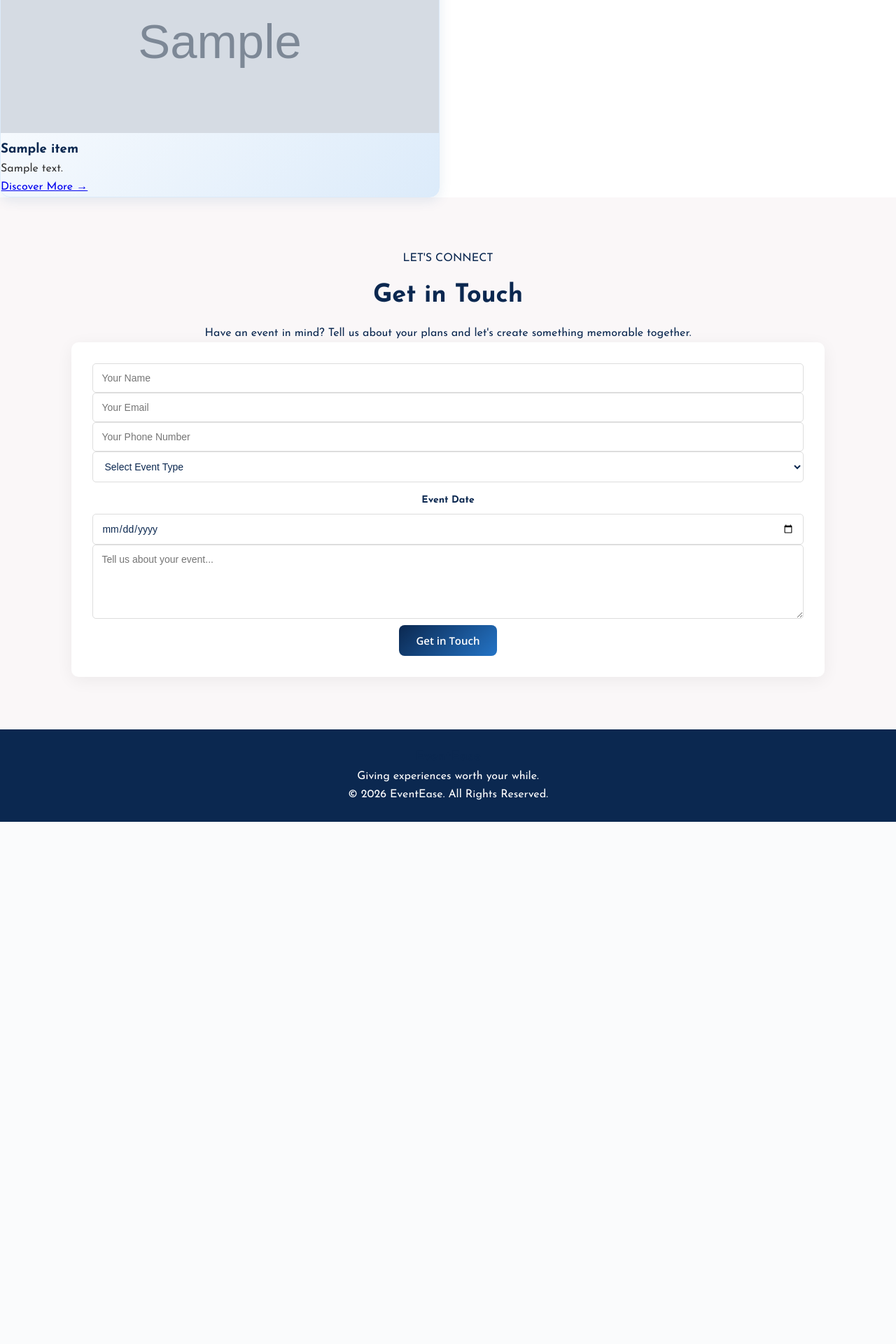
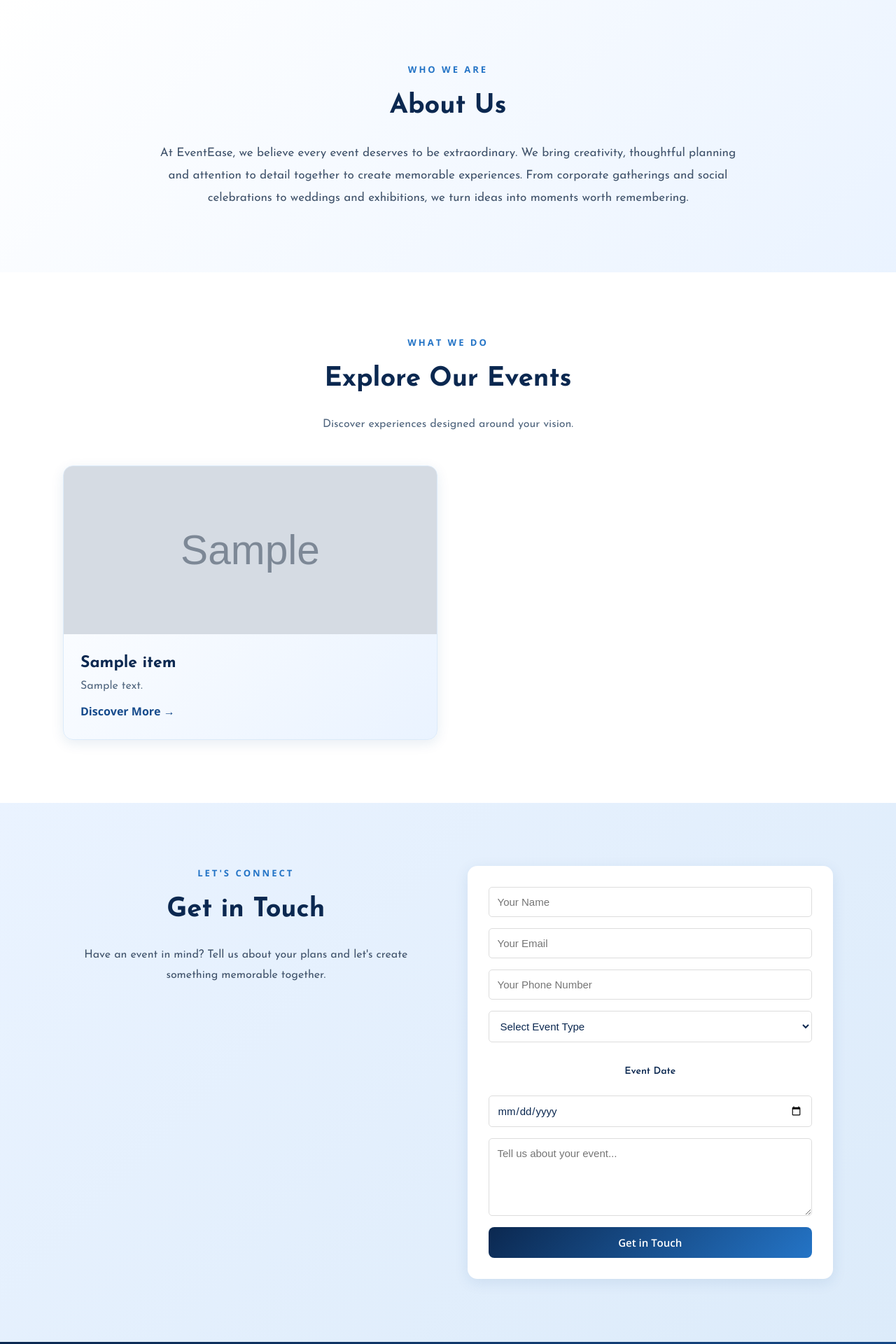
Before and after one commit to catrixcoded/Event-management-system, a Flask app: template templates/index.html in a window 1280 px wide. Shown: the part 801-2721 px from the top of the page at 70% size. Before the commit the page ends 1975 px from the top, so only its background shows below. Run offline with Flask 3, Linux system fonts and the light colour scheme; the template is opened without the code that fills it: most values are stand-ins (such as "Sample title", 1, 10 or a date in 2020); grey boxes marked "Sample" are stand-in pictures.

Commit message:
Update style.css

```diff
--- a/static/style.css
+++ b/static/style.css
@@ -695,3 +695,318 @@ footer {
 html {
     scroll-behavior: smooth;
 }
+/* ==================================
+   EVENTEASE HOMEPAGE REDESIGN
+================================== */
+
+/* Navigation bar */
+.navbar {
+    position: absolute;
+    top: 0;
+    left: 0;
+    width: 100%;
+    box-sizing: border-box;
+    z-index: 10;
+    display: flex;
+    justify-content: space-between;
+    align-items: center;
+    padding: 20px 6%;
+    background: linear-gradient(
+        90deg,
+        rgba(11, 40, 80, 0.95),
+        rgba(22, 75, 140, 0.75)
+    );
+}
+
+.navbar .logo {
+    color: #ffffff;
+    font-family: 'Dancing Script', cursive;
+    font-size: 36px;
+    font-weight: 700;
+    text-decoration: none;
+}
+
+.nav-links {
+    display: flex;
+    align-items: center;
+    gap: 30px;
+}
+
+.nav-links a {
+    color: #ffffff;
+    text-decoration: none;
+    font-family: 'Open Sans', sans-serif;
+    font-weight: 600;
+}
+
+.nav-links a:hover {
+    color: #B9D9FF;
+}
+
+/* Full-screen hero image */
+.main-hero {
+    position: relative;
+    min-height: 100vh;
+    width: 100%;
+    box-sizing: border-box;
+    display: flex;
+    align-items: center;
+    justify-content: center;
+    background-image: url("/static/vangogh-immersive.jpg");
+    background-position: center;
+    background-size: cover;
+    background-repeat: no-repeat;
+}
+
+.hero-overlay {
+    position: absolute;
+    inset: 0;
+    background: linear-gradient(
+        135deg,
+        rgba(5, 25, 55, 0.65),
+        rgba(11, 40, 80, 0.35)
+    );
+}
+
+.hero-content {
+    position: relative;
+    z-index: 2;
+    max-width: 900px;
+    padding: 110px 25px 40px;
+    text-align: center;
+    color: #ffffff;
+}
+
+.hero-small-text {
+    color: #DCEBFA;
+    font-family: 'Open Sans', sans-serif;
+    font-weight: 700;
+    letter-spacing: 4px;
+}
+
+.hero-content h1 {
+    color: #ffffff;
+    font-size: clamp(42px, 6vw, 76px);
+    line-height: 1.15;
+    margin: 20px 0;
+}
+
+.hero-content > p:not(.hero-small-text) {
+    color: #ffffff;
+    font-size: 18px;
+    line-height: 1.7;
+}
+
+.hero-button {
+    display: inline-block;
+    margin-top: 25px;
+    padding: 14px 30px;
+    border-radius: 8px;
+    background: linear-gradient(135deg, #164B8C, #4B9CEB);
+    color: #ffffff;
+    text-decoration: none;
+    font-family: 'Open Sans', sans-serif;
+    font-weight: 700;
+    transition: 0.3s ease;
+}
+
+.hero-button:hover {
+    transform: translateY(-3px);
+    background: linear-gradient(135deg, #2474C6, #6BB4F5);
+}
+
+/* About section */
+.about-section {
+    padding: 90px 10%;
+    background: linear-gradient(135deg, #ffffff, #EAF3FF);
+    text-align: center;
+}
+
+.about-content {
+    max-width: 850px;
+    margin: auto;
+}
+
+.section-label {
+    color: #2474C6;
+    font-family: 'Open Sans', sans-serif;
+    font-size: 13px;
+    font-weight: 700;
+    letter-spacing: 3px;
+}
+
+.about-section h2,
+.events-section h2,
+.contact-section h2 {
+    font-size: 38px;
+    margin: 12px 0 20px;
+}
+
+.about-section p:not(.section-label) {
+    font-size: 17px;
+    line-height: 1.9;
+    color: #40536B;
+}
+
+/* Events section */
+.events-section {
+    padding: 90px 7%;
+    background: #ffffff;
+}
+
+.section-heading {
+    text-align: center;
+    margin-bottom: 45px;
+}
+
+.section-heading > p:not(.section-label) {
+    color: #52677F;
+    line-height: 1.7;
+}
+
+.category-grid {
+    display: grid;
+    grid-template-columns: repeat(2, minmax(0, 1fr));
+    gap: 30px;
+    max-width: 1100px;
+    margin: auto;
+}
+
+.category-card {
+    overflow: hidden;
+    background: linear-gradient(135deg, #ffffff, #EAF3FF);
+    border: 1px solid #DCEBFA;
+    border-radius: 14px;
+    box-shadow: 0 5px 18px rgba(22, 75, 140, 0.10);
+    transition: 0.3s ease;
+}
+
+.category-card:hover {
+    transform: translateY(-5px);
+    box-shadow: 0 10px 25px rgba(22, 75, 140, 0.18);
+}
+
+.category-card img {
+    display: block;
+    width: 100%;
+    height: 240px;
+    object-fit: cover;
+}
+
+.category-content {
+    padding: 24px;
+}
+
+.category-content h3 {
+    color: #0B2850;
+    font-size: 23px;
+}
+
+.category-content p {
+    color: #52677F;
+    line-height: 1.7;
+}
+
+.category-content a {
+    display: inline-block;
+    margin-top: 10px;
+    color: #164B8C;
+    font-family: 'Open Sans', sans-serif;
+    font-weight: 700;
+    text-decoration: none;
+}
+
+.category-content a:hover {
+    color: #4B9CEB;
+}
+
+/* Contact section */
+.contact-section {
+    padding: 90px 7%;
+    background: linear-gradient(135deg, #EAF3FF, #DCEBFA);
+}
+
+.contact-content {
+    display: grid;
+    grid-template-columns: 1fr 1fr;
+    gap: 55px;
+    align-items: start;
+    max-width: 1100px;
+    margin: auto;
+}
+
+.contact-heading p:not(.section-label) {
+    color: #40536B;
+    line-height: 1.8;
+}
+
+.contact-form {
+    display: flex;
+    flex-direction: column;
+    gap: 16px;
+    padding: 30px;
+    background: #ffffff;
+    border-radius: 14px;
+    box-shadow: 0 5px 20px rgba(22, 75, 140, 0.10);
+}
+
+.contact-form input,
+.contact-form select,
+.contact-form textarea {
+    width: 100%;
+    box-sizing: border-box;
+    font-size: 15px;
+}
+
+.contact-form label {
+    color: #0B2850;
+    font-weight: 600;
+}
+
+/* Footer */
+.site-footer {
+    padding: 35px 20px;
+    background: linear-gradient(135deg, #0B2850, #164B8C);
+    color: #ffffff;
+    text-align: center;
+}
+
+.site-footer h3 {
+    color: #ffffff;
+    font-family: 'Dancing Script', cursive;
+    font-size: 32px;
+}
+
+.site-footer p {
+    color: #DCEBFA;
+}
+
+/* Mobile layout */
+@media (max-width: 700px) {
+    .navbar {
+        flex-direction: column;
+        gap: 15px;
+        padding: 15px;
+    }
+
+    .nav-links {
+        flex-wrap: wrap;
+        justify-content: center;
+        gap: 15px;
+    }
+
+    .hero-content {
+        padding-top: 150px;
+    }
+
+    .category-grid,
+    .contact-content {
+        grid-template-columns: 1fr;
+    }
+
+    .about-section,
+    .events-section,
+    .contact-section {
+        padding: 65px 6%;
+    }
+}
```
